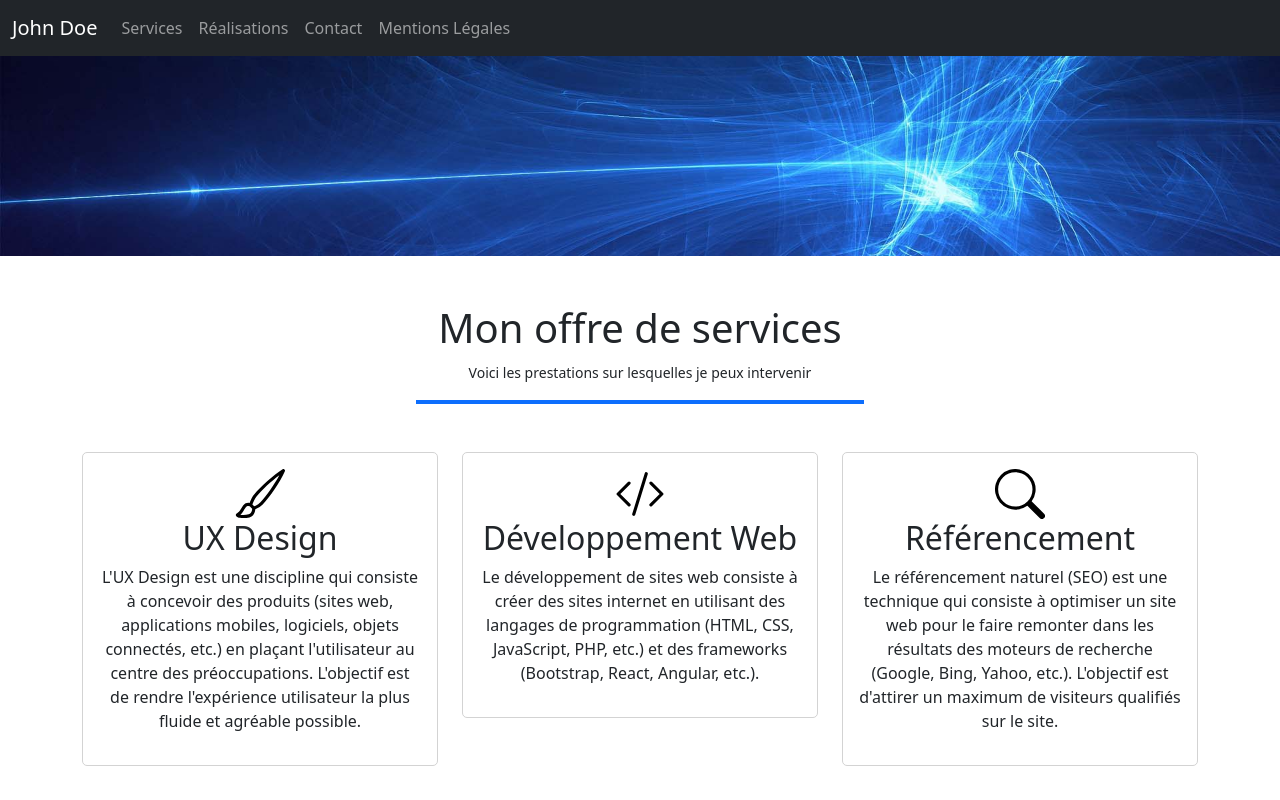
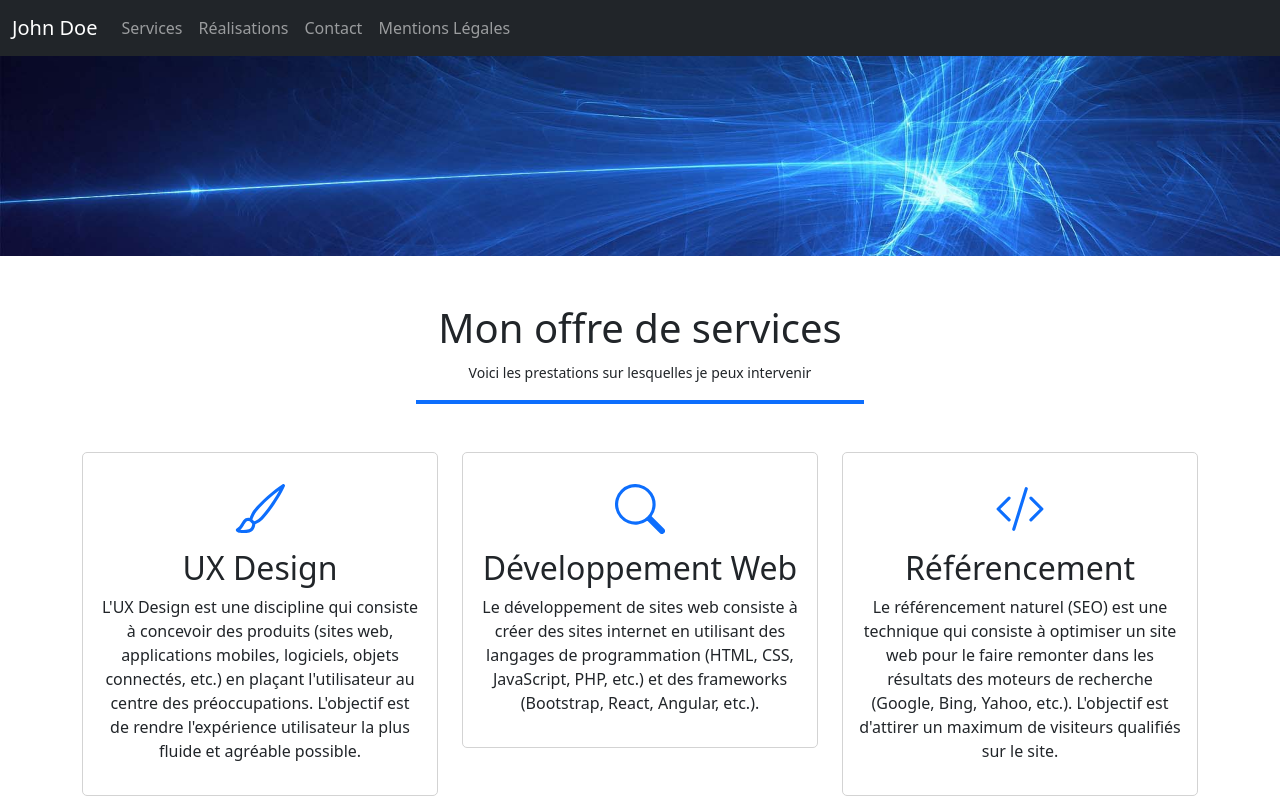
Before and after one commit to Corentin-pqt87/CEF-John-doe-portfolio, a React (Create React App) app: page /Service in a window 1280 px wide. Shown: the top 800 px of the page. Built offline with nearby package versions, Linux system fonts and the light colour scheme.

Commit message:
Service : finit

```diff
--- a/src/pages/Service.jsx
+++ b/src/pages/Service.jsx
@@ -1,7 +1,7 @@
 // Images
-import brush from '../asset/svg/brush.svg';
-import search from '../asset/svg/search.svg';
-import codeslash from '../asset/svg/code-slash.svg';
+import {ReactComponent as Brush} from '../asset/svg/brush.svg';
+import {ReactComponent as Search} from '../asset/svg/search.svg';
+import {ReactComponent as Codeslash} from '../asset/svg/code-slash.svg';
 
 // Style
 import '../style/style.css';
@@ -24,7 +24,7 @@ export default function Service() {
             <div className='row g-4 justify-content-center'>
                 <div className='col-12 col-sm-6 col-md-4'>
                     <div className='option-service text-center p-3'>
-                        <img src={brush} alt="UX Design" style={{ width: "50px", height: "50px" }} />
+                        <Brush className="icon" />
                         <h2>UX Design</h2>
                         <p>
                             L'UX Design est une discipline qui consiste à concevoir des
@@ -37,7 +37,7 @@ export default function Service() {
 
                 <div className="col-12 col-sm-6 col-md-4">
                     <div className='option-service text-center p-3'>
-                        <img src={codeslash} alt="Développement Web" style={{ width: "50px", height: "50px" }} />
+                        <Search className="icon" />
                         <h2>Développement Web</h2>
                         <p>
                             Le développement de sites web consiste à créer des sites internet en utilisant des langages de programmation (HTML, CSS, JavaScript, PHP, etc.) et des frameworks (Bootstrap, React, Angular, etc.).
@@ -47,7 +47,7 @@ export default function Service() {
 
                 <div className="col-12 col-sm-6 col-md-4">
                     <div className='option-service text-center p-3'>
-                        <img src={search} alt="Référencement" style={{ width: "50px", height: "50px" }} />
+                        <Codeslash className="icon" />
                         <h2>Référencement</h2>
                         <p>
                             Le référencement naturel (SEO) est une technique qui consiste à optimiser un site web pour le faire remonter dans les résultats des moteurs de recherche (Google, Bing, Yahoo, etc.). L'objectif est d'attirer un maximum de visiteurs qualifiés sur le site.
--- a/src/style/style.css
+++ b/src/style/style.css
@@ -11,4 +11,13 @@
   height: calc(100vw * 0.15625);
 }
 
+.icon {
+  width: 50px;
+  height: 50px;
+  margin: 15px;
+  fill: #0D6EFD;
+}
+
+/*<hr class="border border-primary border-2 opacity-100" />*/
+
 /*# sourceMappingURL=style.css.map */
--- a/src/style/style.scss
+++ b/src/style/style.scss
@@ -21,4 +21,11 @@ $header-ratio: math.div($image-font-height, $image-font-width);
 
 }
 
+.icon {
+    width: 50px;
+    height: 50px;
+    margin: 15px;
+    fill: #0D6EFD;
+}
+
 /*<hr class="border border-primary border-2 opacity-100" />*/
```
Also changed, not shown: 1 other file (tests, documents, lock files or other folders).
